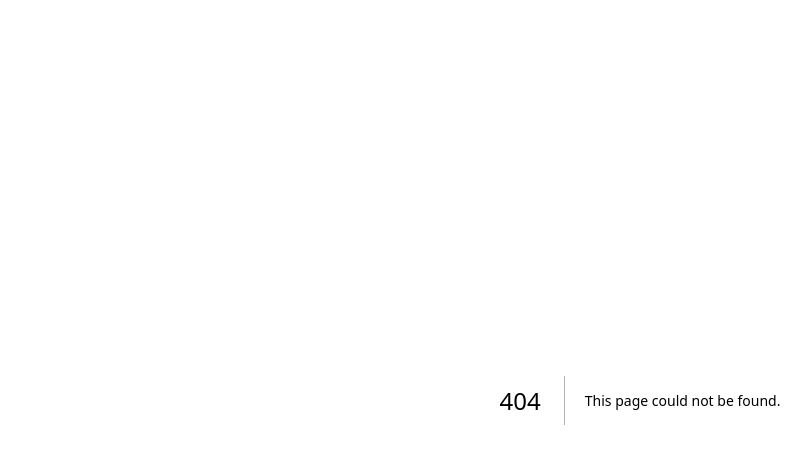
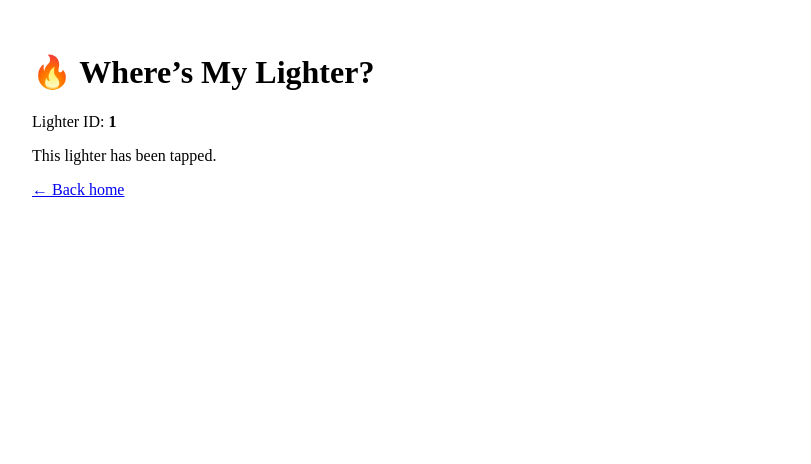
Before and after one commit to Shane-Breen/wheres-my-lighter, a Next.js app: page /lighter/1 in a window 1280 px wide. Before the commit this address had no page. Shown: the top 464 px of the page, without its empty margins (0-811 px from the left). Built offline with nearby package versions, Linux system fonts and the light colour scheme.

Commit message:
Add dynamic lighter page

```diff
--- /dev/null
+++ b/app/lighter/[id]/page.tsx
@@ -0,0 +1,19 @@
+export default function LighterPage({
+  params,
+}: {
+  params: { id: string };
+}) {
+  return (
+    <main style={{ padding: 24 }}>
+      <h1>🔥 Where’s My Lighter?</h1>
+      <p>
+        Lighter ID: <b>{params.id}</b>
+      </p>
+      <p>This lighter has been tapped.</p>
+
+      <p>
+        <a href="/">← Back home</a>
+      </p>
+    </main>
+  );
+}
```
